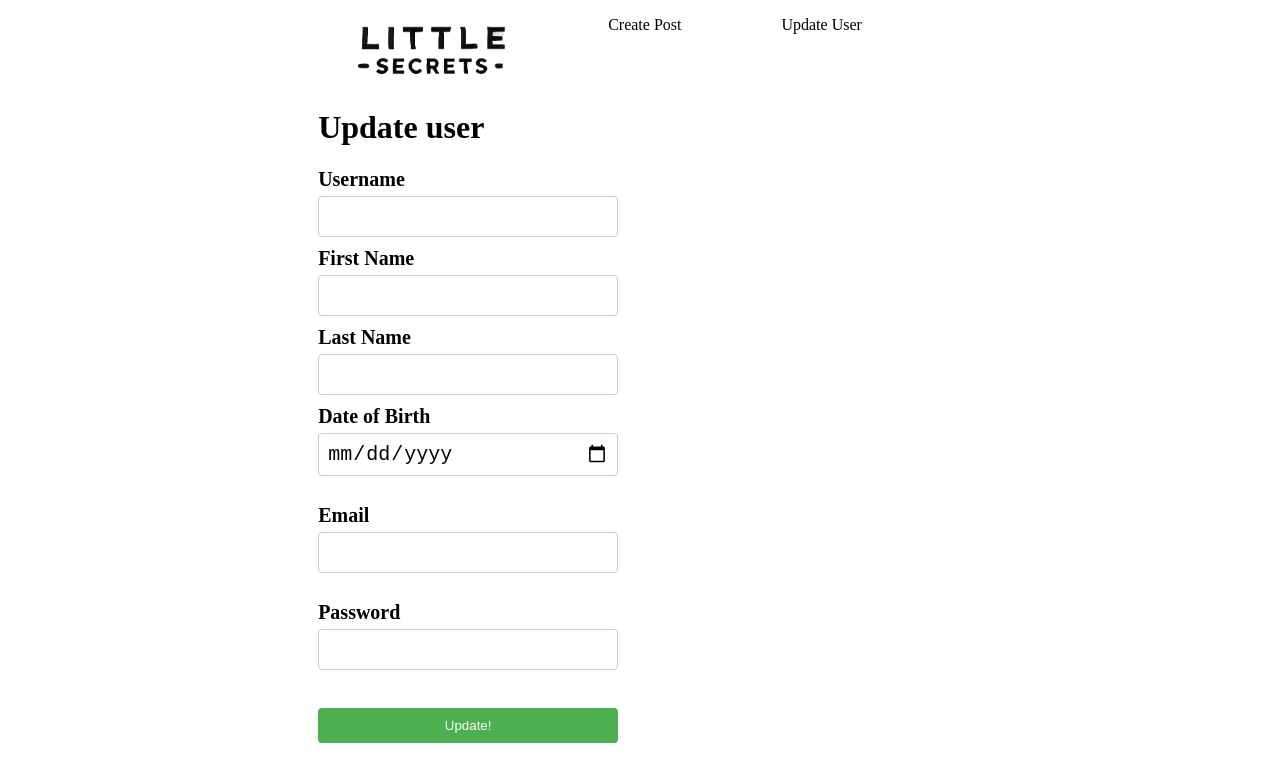
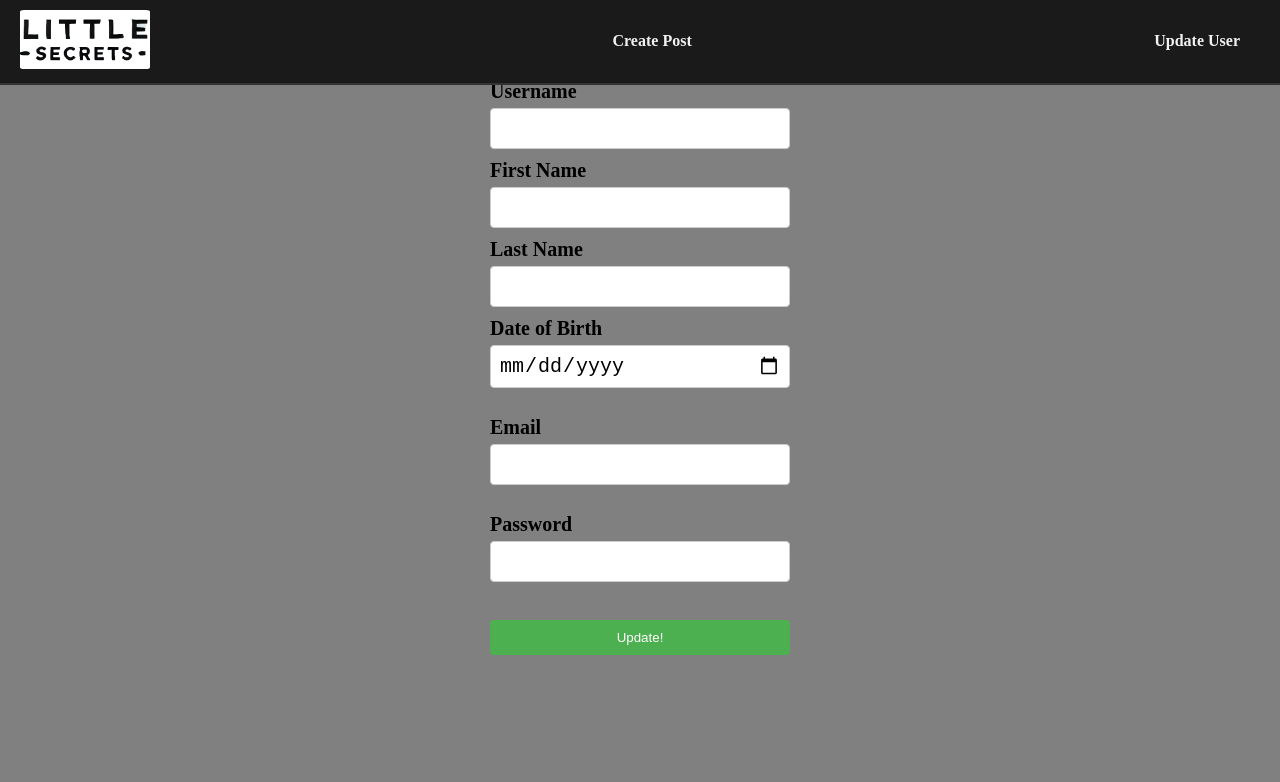
Before and after one commit to martimb01/mern-littleSecrets, a React (Vite) app in the folder frontend/: page /userUpdate in a window 1280 px wide. Shown: the top 782 px of the page. Built offline with nearby package versions, Linux system fonts and the light colour scheme.

Commit message:
NavBar and Homepage / global styling

```diff
--- a/frontend/src/pages/HomePage.jsx
+++ b/frontend/src/pages/HomePage.jsx
@@ -5,6 +5,8 @@ import './css/postStyle.css'
 import Logout from './components/Logout'
 import PostsDisplay from './components/postsDisplay'
 import  NavBar from  './components/NavBar'
+import styles from './css/homepageStyle.module.css'
+import './css/global.css'
 //Helper Functions
 //Function to get user posts
 const getUserPosts = async (setUserPosts) => {
@@ -54,14 +56,16 @@ const HomePage = () => {
     return(
         <>
         <NavBar />
+        <div className={styles.mainContainer}>
         {userDetails ? (
             <div>
-            <h1>Welcome to your dashboardy, {userDetails.firstName + ' ' + userDetails.lastName}</h1>
+            <h1>Welcome back, {userDetails.firstName + ' ' + userDetails.lastName}</h1>
             <p>{userDetails.email + ' ' + JSON.stringify(userDetails.dateOfBirth).substring(1, 11)}</p>
             </div>) : <h1>Loading...</h1>}
             <br/>
             <PostsDisplay postDetails = {userPosts} />
             <Logout />
+            </div>
         </>
     )
 }
--- a/frontend/src/pages/components/NavBar.jsx
+++ b/frontend/src/pages/components/NavBar.jsx
@@ -13,7 +13,6 @@ const NavBar = () => {
                 src={logoText}
                 onClick={() => (nav('/homepage'))}
                 alt="Site Logo"
-                style={{ cursor: 'pointer', width: '150px' }}
                 />
             </li>
 
--- /dev/null
+++ b/frontend/src/pages/css/global.css
@@ -0,0 +1,3 @@
+body {
+    background-color: grey;
+}
--- /dev/null
+++ b/frontend/src/pages/css/homepageStyle.module.css
@@ -0,0 +1,5 @@
+.mainContainer{
+    margin-top: 10px;
+    padding-top: 70px;
+    color: white;
+}
--- a/frontend/src/pages/css/navBarStyle.module.css
+++ b/frontend/src/pages/css/navBarStyle.module.css
@@ -2,8 +2,42 @@
     display: flex;
     flex-direction: row;
     list-style: none;
+    background-color: #1a1a1a; /* Dark background */
+    padding: 10px 20px;
+    border-bottom: 2px solid #333; /* Subtle border */
+    align-items: center;
+    justify-content: space-between;
+    width: 100%; /* Ensure it spans the full width */
+    box-sizing: border-box; /* Include padding in the width */
+    position: fixed; /* Fix it to the top of the screen */
+    top: 0; /* Align it to the top */
+    left: 0; /* Align it to the left */
+    z-index: 1000; /* Ensure it stays above other elements */
+    margin-top: 0%;
 }
 
-.items{
-    margin-right: 100px;
+.items {
+    margin-right: 20px;
+    color: #f0f0f0; /* Light text color */
+    font-size: 16px;
+    font-weight: bold;
+    cursor: pointer;
+    transition: color 0.3s ease, transform 0.2s ease;
 }
+
+.items:hover {
+    color: #00bcd4; /* Highlight color on hover */
+    transform: scale(1.1); /* Slight zoom effect */
+}
+
+.items img {
+    max-height: 100px; /* Restrict logo height */
+    width: 130px;
+    transition: transform 0.2s ease;
+    background-color: white;
+    border-radius: 3%;
+}
+
+.items img:hover {
+    transform: scale(1.1); /* Slight zoom effect on logo hover */
+}
```
